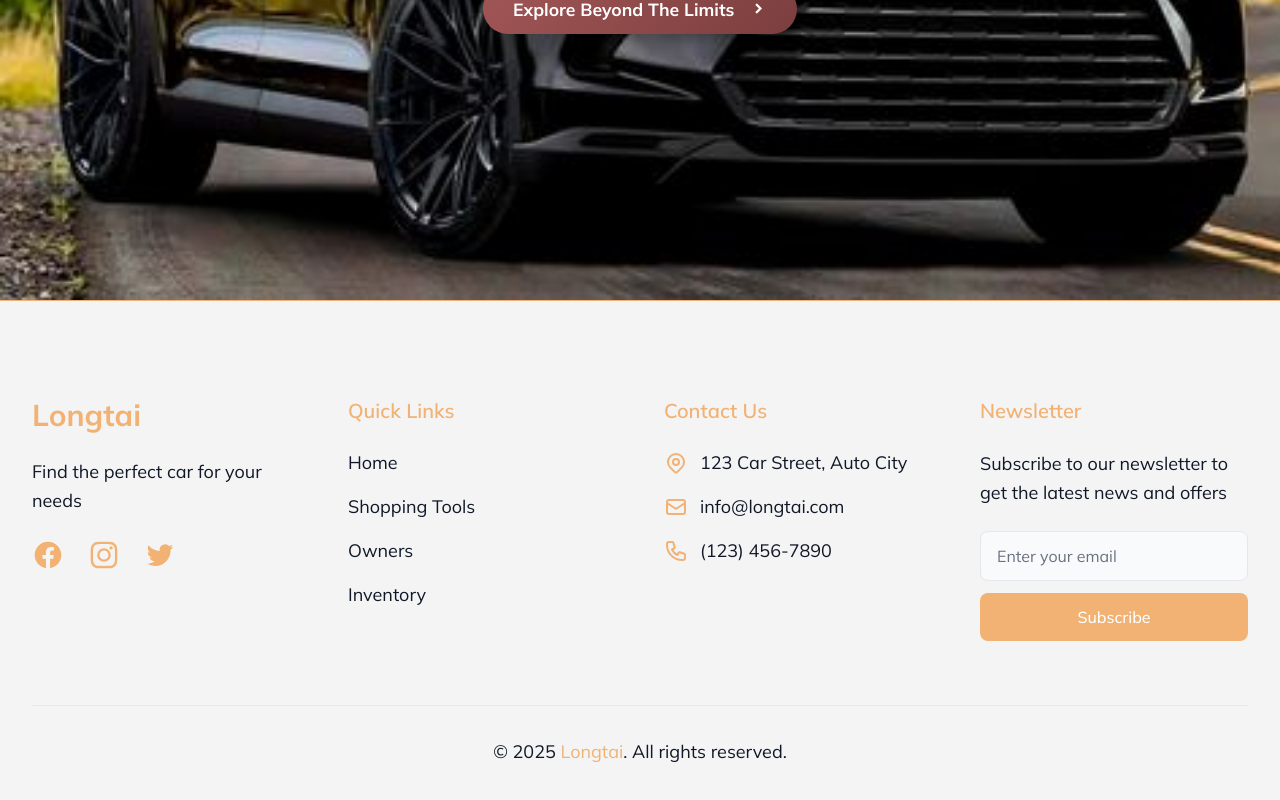
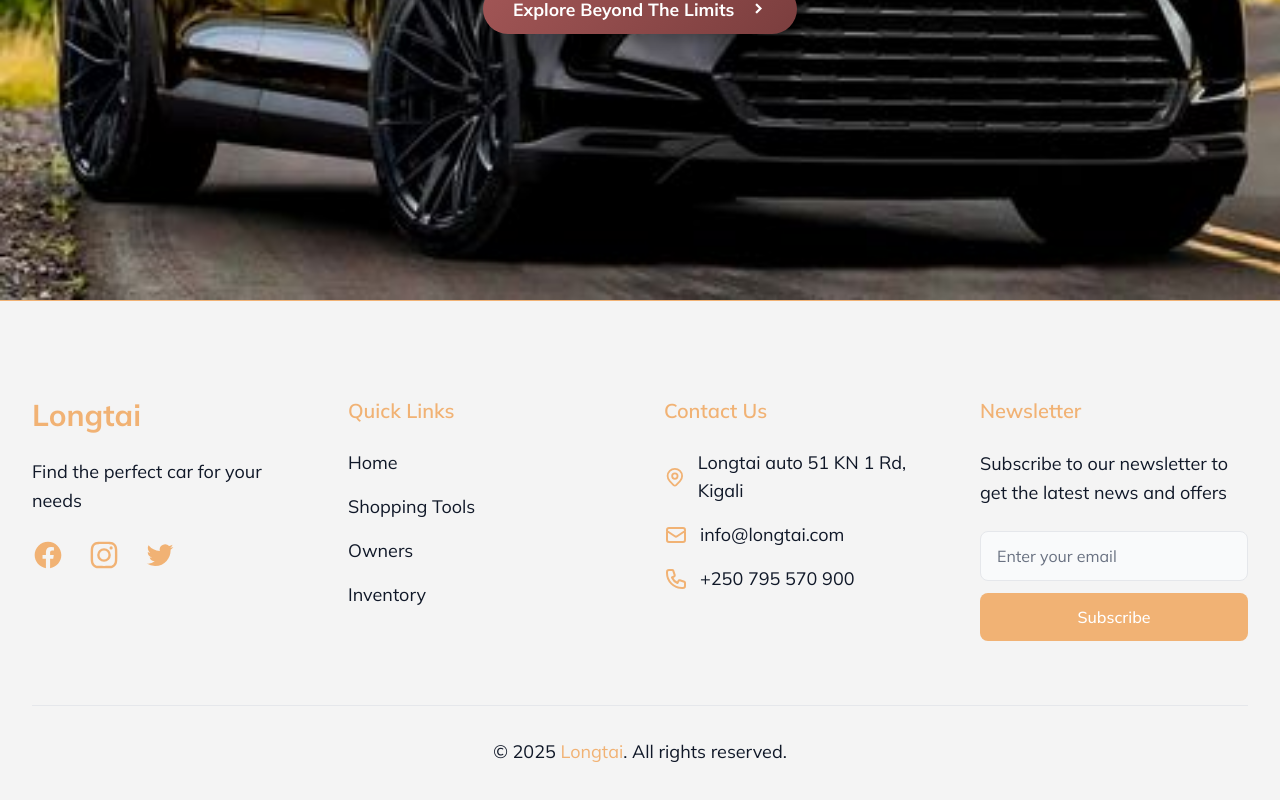
Before and after one commit to Berwamihigo/longtai, a Next.js app: page / in a window 1280 px wide. Shown: the part 4239-5039 px from the top of the page. Built offline with nearby package versions, Linux system fonts and the light colour scheme; no server answers; the database is empty.

Commit message:
todaywork

```diff
--- a/app/components/footer.tsx
+++ b/app/components/footer.tsx
@@ -59,7 +59,8 @@ export default function Footer() {
                   <path strokeLinecap="round" strokeLinejoin="round" strokeWidth="2" d="M17.657 16.657L13.414 20.9a1.998 1.998 0 01-2.827 0l-4.244-4.243a8 8 0 1111.314 0z" />
                   <path strokeLinecap="round" strokeLinejoin="round" strokeWidth="2" d="M15 11a3 3 0 11-6 0 3 3 0 016 0z" />
                 </svg>
-                <span className="text-lg">123 Car Street, Auto City</span>
+                <span className="text-lg">Longtai auto
+                51 KN 1 Rd, Kigali</span>
               </li>
               <li className="flex items-center text-gray-900">
                 <svg className="h-6 w-6 mr-3 text-[#f1b274]" fill="none" stroke="currentColor" viewBox="0 0 24 24">
@@ -71,7 +72,7 @@ export default function Footer() {
                 <svg className="h-6 w-6 mr-3 text-[#f1b274]" fill="none" stroke="currentColor" viewBox="0 0 24 24">
                   <path strokeLinecap="round" strokeLinejoin="round" strokeWidth="2" d="M3 5a2 2 0 012-2h3.28a1 1 0 01.948.684l1.498 4.493a1 1 0 01-.502 1.21l-2.257 1.13a11.042 11.042 0 005.516 5.516l1.13-2.257a1 1 0 011.21-.502l4.493 1.498a1 1 0 01.684.949V19a2 2 0 01-2 2h-1C9.716 21 3 14.284 3 6V5z" />
                 </svg>
-                <span className="text-lg">(123) 456-7890</span>
+                <span className="text-lg">+250 795 570 900</span>
               </li>
             </ul>
           </div>
```
